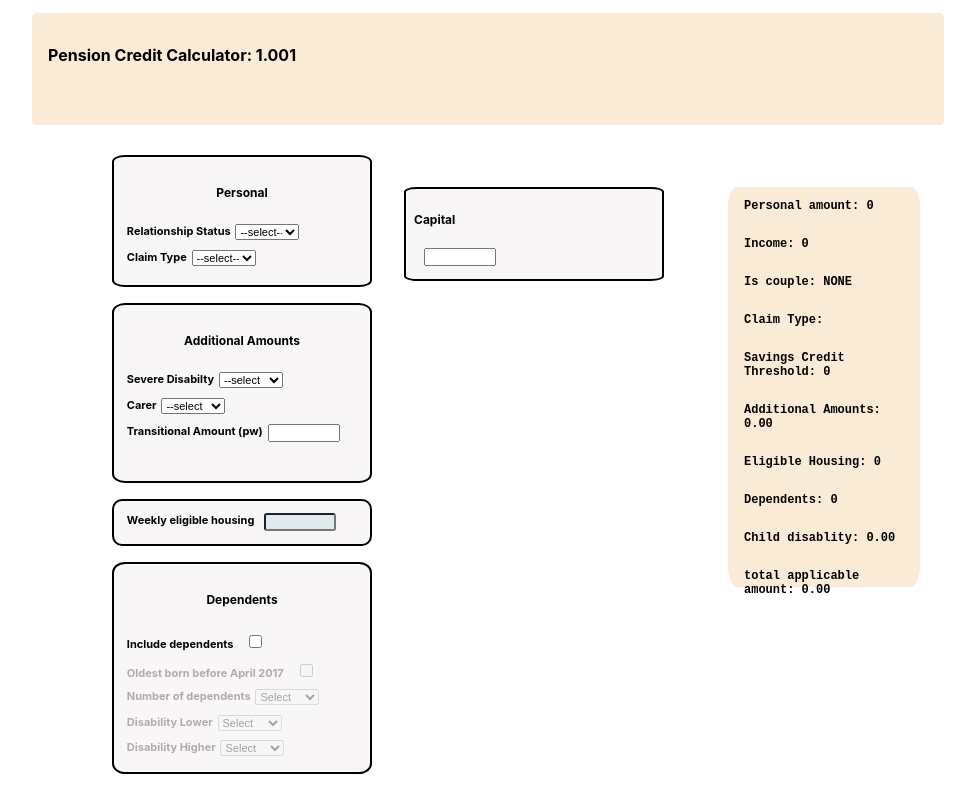
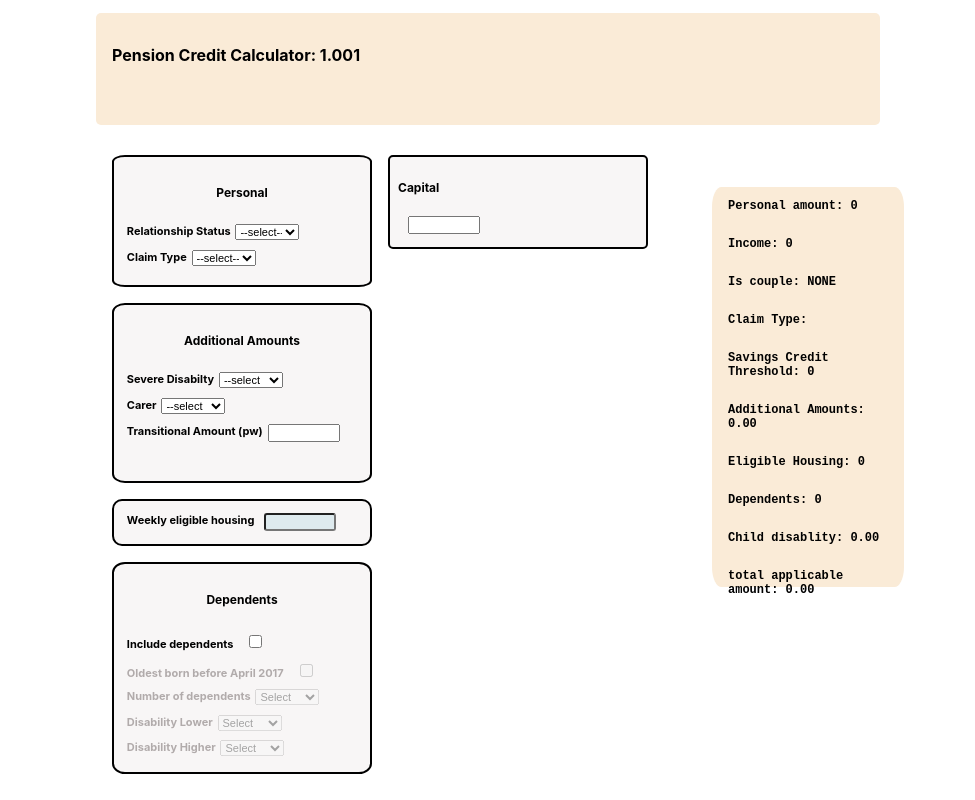
Before and after one commit to dnlstronge/pccalc, a React (Create React App) app: page / in a window 1280 px wide. Shown: the whole page, without its empty margins (96-1071 px from the left). Built offline with nearby package versions, Linux system fonts and the light colour scheme.

Commit message:
[x] - add css

```diff
--- a/src/Components/Capital/Capital.module.css
+++ b/src/Components/Capital/Capital.module.css
@@ -6,10 +6,11 @@
     width: 15rem;
     height: auto;
     margin: 1rem;
-    margin-top: 3rem;
+    margin-top: 1rem;
+    margin-left: 0rem;
     padding: 0.5rem;
     background: rgb(248, 246, 246);
-    border-radius: 5%;
+    border-radius: 5px;
     border: 2px solid black;
 }
 
--- a/src/Components/Main/Main.module.css
+++ b/src/Components/Main/Main.module.css
@@ -6,12 +6,12 @@
 .heading {
     display: flex;
     height: 5rem;
-    width: 70%;
+    width: 60%;
     background-color: antiquewhite;
     text-align: center;
     align-self: center;
     font-size: 16px;
-    margin-left: 10%;
+    margin-left: 15%;
     padding-top: 2rem;
     padding-left: 1rem;
     border-radius: 5px;
```
